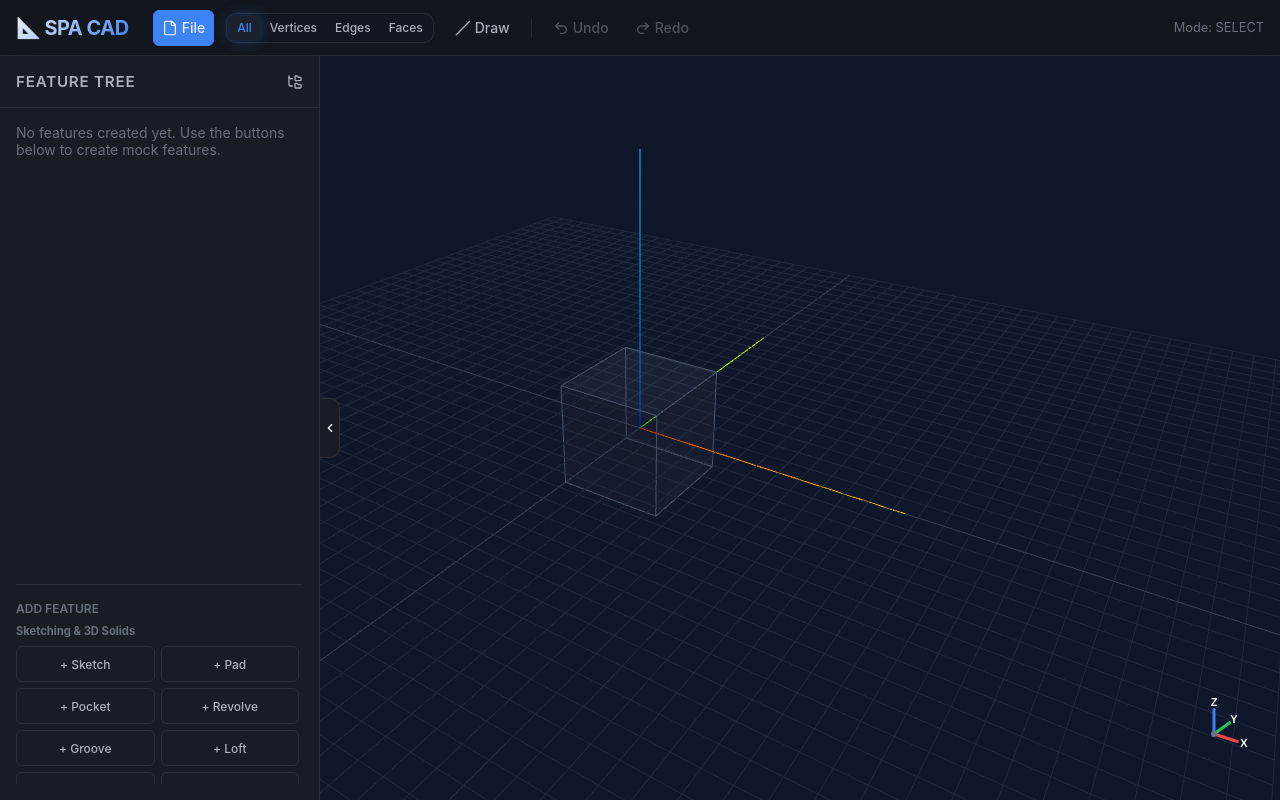
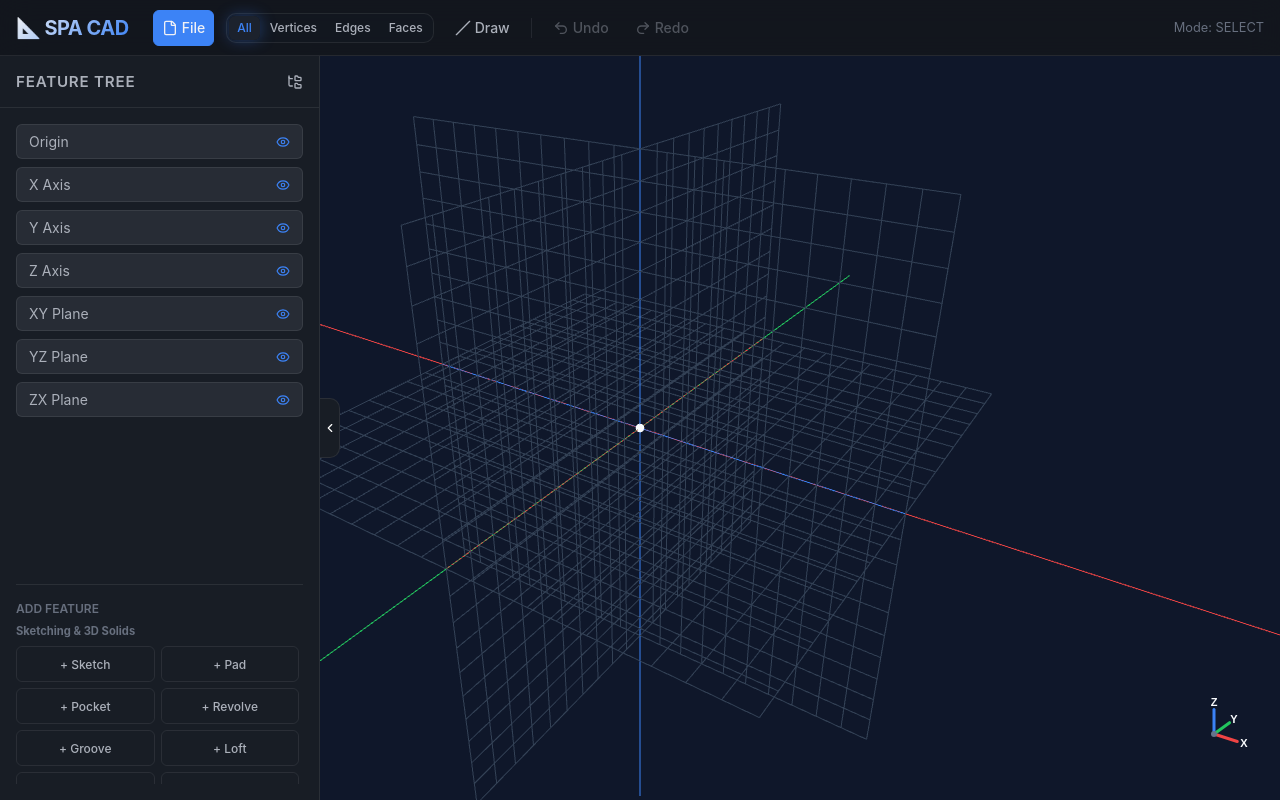
Before and after one commit to cristhian-godoy/gambs, a React (Vite) app: page / in a window 1280 px wide. Built offline with nearby package versions, Linux system fonts and the light colour scheme.

Commit message:
Initialize viewport with dynamic datum features instead of default cube, allowing visibility toggles

```diff
--- a/src/components/Sidebar.tsx
+++ b/src/components/Sidebar.tsx
@@ -1,4 +1,4 @@
-import { ChevronLeft, ChevronRight, FolderTree, Trash2 } from 'lucide-react';
+import { ChevronLeft, ChevronRight, Eye, EyeOff, FolderTree, Trash2 } from 'lucide-react';
 import { type ReactNode, useEffect, useRef, useState } from 'react';
 
 import { useCad } from '../store/CadContext.tsx';
@@ -1101,6 +1101,33 @@ export default function Sidebar({ isOpen, onToggle }: SidebarProps): ReactNode {
                           </span>
                         )}
                     </span>
+                    {feature.params.isDatum === true ? (
+                      <button
+                        onClick={(e) => {
+                          e.stopPropagation();
+                          const isVisible = feature.params.visible !== false;
+                          updateFeature(feature.id, { visible: !isVisible });
+                        }}
+                        style={{
+                          background: 'transparent',
+                          border: 'none',
+                          color:
+                            feature.params.visible !== false
+                              ? 'var(--cad-color-brand-main)'
+                              : 'var(--cad-color-text-muted)',
+                          cursor: 'pointer',
+                          display: 'flex',
+                          alignItems: 'center',
+                        }}
+                        title={feature.params.visible !== false ? 'Hide Datum' : 'Show Datum'}
+                      >
+                        {feature.params.visible !== false ? (
+                          <Eye size={14} />
+                        ) : (
+                          <EyeOff size={14} />
+                        )}
+                      </button>
+                    ) : (
                       <button
                         onClick={(e) => {
                           e.stopPropagation();
@@ -1118,6 +1145,7 @@ export default function Sidebar({ isOpen, onToggle }: SidebarProps): ReactNode {
                       >
                         <Trash2 size={14} />
                       </button>
+                    )}
                   </div>
                 );
               })
--- a/src/components/Viewport3D.tsx
+++ b/src/components/Viewport3D.tsx
@@ -179,13 +179,70 @@ export default function Viewport3D(): ReactNode {
     controls.enableDamping = true;
     controls.dampingFactor = 0.05;
 
-    // 3. Grid and Axes
-    const gridHelper = new THREE.GridHelper(200, 50, '#334155', '#1e293b');
-    gridHelper.rotation.x = Math.PI / 2; // Lie grid on XY plane
-    scene.add(gridHelper);
+    // 3. Dynamic Datum Features Rendering
+    const datumGeometries: (THREE.BufferGeometry | THREE.Material)[] = [];
 
-    const axesHelper = new THREE.AxesHelper(50);
-    scene.add(axesHelper);
+    const originFeat = features.find((f) => f.id === 'datum_origin');
+    if (originFeat && originFeat.params.visible !== false) {
+      const originGeom = new THREE.SphereGeometry(0.8, 16, 16);
+      const originMat = new THREE.MeshBasicMaterial({ color: '#f8fafc' });
+      datumGeometries.push(originGeom, originMat);
+      const originMesh = new THREE.Mesh(originGeom, originMat);
+      scene.add(originMesh);
+    }
+
+    const axisXFeat = features.find((f) => f.id === 'datum_axis_x');
+    if (axisXFeat && axisXFeat.params.visible !== false) {
+      const pointsX = [new THREE.Vector3(-100, 0, 0), new THREE.Vector3(100, 0, 0)];
+      const geomX = new THREE.BufferGeometry().setFromPoints(pointsX);
+      const matX = new THREE.LineBasicMaterial({ color: '#ef4444' }); // Red
+      datumGeometries.push(geomX, matX);
+      const lineX = new THREE.Line(geomX, matX);
+      scene.add(lineX);
+    }
+
+    const axisYFeat = features.find((f) => f.id === 'datum_axis_y');
+    if (axisYFeat && axisYFeat.params.visible !== false) {
+      const pointsY = [new THREE.Vector3(0, -100, 0), new THREE.Vector3(0, 100, 0)];
+      const geomY = new THREE.BufferGeometry().setFromPoints(pointsY);
+      const matY = new THREE.LineBasicMaterial({ color: '#22c55e' }); // Green
+      datumGeometries.push(geomY, matY);
+      const lineY = new THREE.Line(geomY, matY);
+      scene.add(lineY);
+    }
+
+    const axisZFeat = features.find((f) => f.id === 'datum_axis_z');
+    if (axisZFeat && axisZFeat.params.visible !== false) {
+      const pointsZ = [new THREE.Vector3(0, 0, -100), new THREE.Vector3(0, 0, 100)];
+      const geomZ = new THREE.BufferGeometry().setFromPoints(pointsZ);
+      const matZ = new THREE.LineBasicMaterial({ color: '#3b82f6' }); // Blue
+      datumGeometries.push(geomZ, matZ);
+      const lineZ = new THREE.Line(geomZ, matZ);
+      scene.add(lineZ);
+    }
+
+    const planeXYFeat = features.find((f) => f.id === 'datum_plane_xy');
+    if (planeXYFeat && planeXYFeat.params.visible !== false) {
+      const xyGrid = new THREE.GridHelper(100, 20, '#ef4444', '#334155');
+      xyGrid.rotation.x = Math.PI / 2;
+      scene.add(xyGrid);
+      datumGeometries.push(xyGrid.geometry, xyGrid.material as THREE.Material);
+    }
+
+    const planeYZFeat = features.find((f) => f.id === 'datum_plane_yz');
+    if (planeYZFeat && planeYZFeat.params.visible !== false) {
+      const yzGrid = new THREE.GridHelper(100, 20, '#22c55e', '#334155');
+      yzGrid.rotation.z = Math.PI / 2;
+      scene.add(yzGrid);
+      datumGeometries.push(yzGrid.geometry, yzGrid.material as THREE.Material);
+    }
+
+    const planeZXFeat = features.find((f) => f.id === 'datum_plane_zx');
+    if (planeZXFeat && planeZXFeat.params.visible !== false) {
+      const zxGrid = new THREE.GridHelper(100, 20, '#3b82f6', '#334155');
+      scene.add(zxGrid);
+      datumGeometries.push(zxGrid.geometry, zxGrid.material as THREE.Material);
+    }
 
     // 4. Lights
     const hemiLight = new THREE.HemisphereLight('#ffffff', '#444444', 1.5);
@@ -240,21 +297,7 @@ export default function Viewport3D(): ReactNode {
         scene.add(line);
       }
     } else {
-      // No 3D solids created yet -> Render simple translucent grid box
-      geometry = new THREE.BoxGeometry(20, 20, 20);
-      material = new THREE.MeshStandardMaterial({
-        color: '#475569',
-        roughness: 0.5,
-        transparent: true,
-        opacity: 0.2,
-      });
-      const mesh = new THREE.Mesh(geometry, material);
-      scene.add(mesh);
-
-      wireframeGeom = new THREE.EdgesGeometry(geometry);
-      wireframeMat = new THREE.LineBasicMaterial({ color: '#475569', linewidth: 1.0 });
-      const wireframe = new THREE.LineSegments(wireframeGeom, wireframeMat);
-      mesh.add(wireframe);
+      // Empty canvas by default
     }
 
     // 6. Animation loop
@@ -336,6 +379,7 @@ export default function Viewport3D(): ReactNode {
       material?.dispose();
       wireframeGeom?.dispose();
       wireframeMat?.dispose();
+      datumGeometries.forEach((d) => d?.dispose?.());
     };
   }, [features]);
 
--- a/src/core/brep.ts
+++ b/src/core/brep.ts
@@ -1805,6 +1805,7 @@ export function buildSolidFromFeatures(features: Feature[]): BrepShape {
   const shapesMap = new Map<string, BrepShape>();
 
   for (const f of features) {
+    if (f.params.isDatum === true) continue;
     if (f.type === 'sketch') {
       const geoms = (f.params.geometries as SketchGeometry[]) || [];
       sketchesMap.set(f.id, geoms);
--- a/src/store/cadStore.ts
+++ b/src/store/cadStore.ts
@@ -28,7 +28,57 @@ export type CadAction =
   | { type: 'LOAD_DOCUMENT'; document: DocumentState };
 
 export const initialDocumentState: DocumentState = {
-  features: [],
+  features: [
+    {
+      id: 'datum_origin',
+      type: 'sketch',
+      name: 'Origin',
+      params: { visible: true, isDatum: true, geometries: [], constraints: [] },
+      dependencies: [],
+    },
+    {
+      id: 'datum_axis_x',
+      type: 'sketch',
+      name: 'X Axis',
+      params: { visible: true, isDatum: true, geometries: [], constraints: [] },
+      dependencies: [],
+    },
+    {
+      id: 'datum_axis_y',
+      type: 'sketch',
+      name: 'Y Axis',
+      params: { visible: true, isDatum: true, geometries: [], constraints: [] },
+      dependencies: [],
+    },
+    {
+      id: 'datum_axis_z',
+      type: 'sketch',
+      name: 'Z Axis',
+      params: { visible: true, isDatum: true, geometries: [], constraints: [] },
+      dependencies: [],
+    },
+    {
+      id: 'datum_plane_xy',
+      type: 'sketch',
+      name: 'XY Plane',
+      params: { visible: true, isDatum: true, geometries: [], constraints: [] },
+      dependencies: [],
+    },
+    {
+      id: 'datum_plane_yz',
+      type: 'sketch',
+      name: 'YZ Plane',
+      params: { visible: true, isDatum: true, geometries: [], constraints: [] },
+      dependencies: [],
+    },
+    {
+      id: 'datum_plane_zx',
+      type: 'sketch',
+      name: 'ZX Plane',
+      params: { visible: true, isDatum: true, geometries: [], constraints: [] },
+      dependencies: [],
+    },
+  ],
   activeFeatureId: null,
   activeSketchId: null,
 };
```
Also changed, not shown: 2 other files (tests, documents, lock files or other folders). Lines whose indentation alone changed are shown as unchanged.
